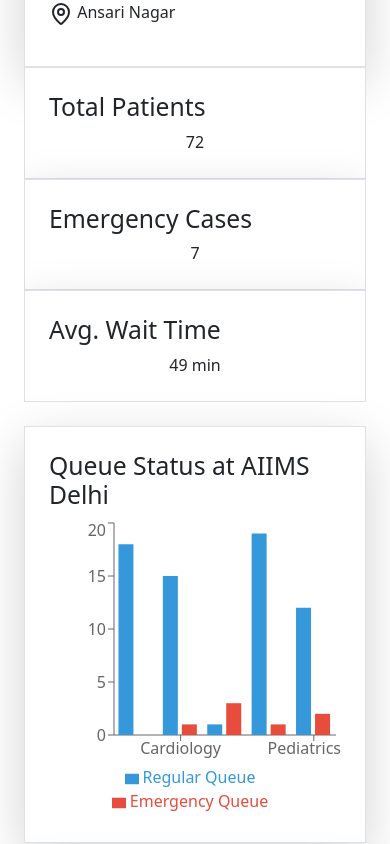
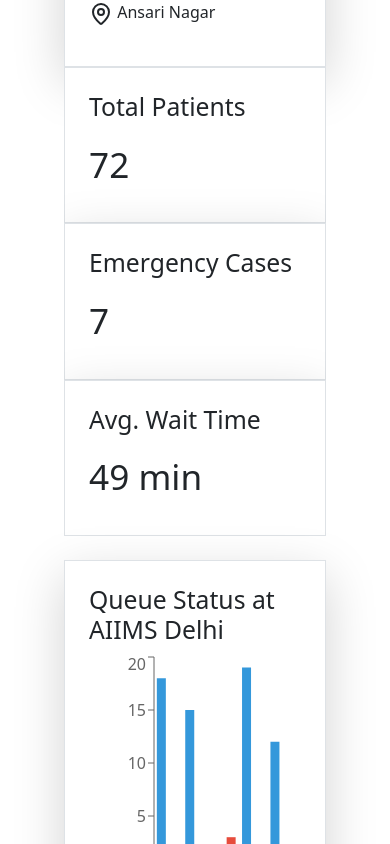
Before and after one commit to psychic-coder/caremate, a React (Create React App) app in the folder caremate_final_website/: page /find-hospital in a window 390 px wide. Shown: the part 1940-2784 px from the top of the page. Built offline with nearby package versions, Linux system fonts and the light colour scheme; the HTML template or start-up script is replaced by a standard one.

Commit message:
made all the changes except the dialog

```diff
--- a/caremate_final_website/package.json
+++ b/caremate_final_website/package.json
@@ -20,6 +20,7 @@
     "react-leaflet": "^4.2.1",
     "react-modal-image": "^2.6.0",
     "react-parallax": "^3.5.1",
+    "react-responsive": "^10.0.0",
     "react-router-dom": "^6.20.0",
     "react-scripts": "^5.0.1",
     "react-slick": "^0.29.0",
--- a/caremate_final_website/src/components/Pages/FindBed.jsx
+++ b/caremate_final_website/src/components/Pages/FindBed.jsx
@@ -101,7 +101,7 @@
         </Card>
 
         {/* Hospital Table */}
-      <Card className="mb-20 overflow-x-auto ">
+      <Card className="mb-20 overflow-x-auto relative">
         <CardHeader className="text-[#252b61]">
           <CardTitle>Hospital Availability</CardTitle>
         </CardHeader>
@@ -116,15 +116,16 @@
             </TableHead>
             <TableBody>
               {hospitals.map(hospital => (
-                <TableRow key={hospital.id}>
+                <TableRow key={hospital.id} >
                   <TableCell>{hospital.name}</TableCell>
-                  <TableCell>{hospital.bedsAvailable}</TableCell>
+                  <TableCell className="bg-green-500">{hospital.bedsAvailable}</TableCell>
                   <TableCell>
                     <Dialog
-                      trigger={<Button onClick={() => setSelectedHospital(hospital)} className="text-[#252b61]  font-bold">Book</Button>}
+                      className=""
+                      trigger={<Button onClick={() => setSelectedHospital(hospital)} className="font-bold" style={{backgroundColor:"green",color:"white"}} >Book</Button>}
                       title={`Book a Bed at ${hospital.name}`}
                     >
-                      <div className="grid gap-4 py-4">
+                      <div className="grid gap-4 py-4 absolute">
                         <Input
                           placeholder="Patient Name"
                           value={bookingDetails.name}
@@ -135,7 +136,7 @@
                           value={bookingDetails.contact}
                           onChange={(e) => setBookingDetails({ ...bookingDetails, contact: e.target.value })}
                         />
-                        <Button onClick={handleBooking} className="bg-[#252b61] text-white">Confirm Booking</Button>
+                        <Button onClick={handleBooking} className="bg-[#252b61] text-white bg-blue-500" style={{backgroundColor:"blue"}}>Confirm Booking</Button>
                       </div>
                     </Dialog>
                   </TableCell>
--- a/caremate_final_website/src/components/Pages/FindHospital.jsx
+++ b/caremate_final_website/src/components/Pages/FindHospital.jsx
@@ -17,6 +17,7 @@
 } from "../../components/ui/card";
 import { Alert, AlertDescription, AlertTitle } from "../../components/ui/alert";
 import { Button } from "../../components/ui/button";
+import { useMediaQuery } from 'react-responsive';
 
 import { Tabs, TabsContent } from "../../components/ui/tabs";
 
@@ -48,6 +49,8 @@
 };
 
 const OPDSQueueModel = () => {
+  const isDesktop = useMediaQuery({ minWidth: 1024 });
+  const isTablet = useMediaQuery({ minWidth: 768, maxWidth: 1023 });
   const [selectedHospital, setSelectedHospital] = useState(hospitals[0]);
   const [queueData, setQueueData] = useState(generateQueueData());
   const [selectedSpecialization, setSelectedSpecialization] = useState("");
@@ -96,11 +99,13 @@
     queueData.reduce((sum, spec) => sum + spec.avgWaitTime, 0) /
       queueData.length
   );
+//paddingLeft:"12rem",paddingRight:"12rem"
+  return (
 
-  return (
-    <div className="p-6 max-w-screen mx-auto bg-gray-100 min-h-screen pt-4 max-w-7xl mx-auto px-4 sm:px-6 lg:px-8 " style={{marginTop:"8rem",marginBottom:"5rem"}}>
+     <div className="max-w-screen bg-gray-100 min-h-screen pt-4   " style={{marginTop:"8rem",marginBottom:"5rem", paddingLeft: isDesktop ? '12rem' : isTablet ? '8rem' : '4rem',
+     paddingRight: isDesktop ? '12rem' : isTablet ? '8rem' : '4rem',}}>
 
-      <Card className="bg-white shadow-lg mb-6">
+      <Card className="bg-white shadow-lg mb-6 ">
         <CardHeader className="text-[#252b61]">
           <CardTitle>Select Hospital</CardTitle>
         </CardHeader>
@@ -128,13 +133,13 @@
         </CardContent>
       </Card>
 
-      <div className="grid grid-cols-1 md:grid-cols-3 gap-8 mb-8 overflow-x-auto">
+      <div className="grid grid-cols-1 md:grid-cols-3 gap-8 mb-8 overflow-x-auto ">
         <Card className="bg-white shadow-lg">
           <CardHeader className=" text-[#252b61] rounded-t-lg">
             <CardTitle>Total Patients</CardTitle>
           </CardHeader>
           <CardContent className="pt-6">
-            <div className="text-5xl font-bold text-center">
+            <div className="text-5xl font-bold py-2 " style={{fontSize:"2.2rem"}}>
               {totalPatients}
             </div>
           </CardContent>
@@ -144,7 +149,7 @@
             <CardTitle>Emergency Cases</CardTitle>
           </CardHeader>
           <CardContent className="pt-6">
-            <div className="text-5xl font-bold text-center text-red-600">
+            <div className="text-5xl font-bold  text-red-600 py-2" style={{fontSize:"2.2rem"}}>
               {totalEmergencies}
             </div>
           </CardContent>
@@ -154,7 +159,7 @@
             <CardTitle>Avg. Wait Time</CardTitle>
           </CardHeader>
           <CardContent className="pt-6">
-            <div className="text-5xl font-bold text-center">
+            <div className="text-5xl font-bold py-2 " style={{fontSize:"2.2rem"}}>
               {avgWaitTime} min
             </div>
           </CardContent>
@@ -245,8 +250,9 @@
           </div>
           <Button
             onClick={handleEmergency}
-            className="ml-auto bg-blue-500 text-white hover:bg-blue-600 disabled:bg-gray-400"
+            className="ml-auto hover:bg-blue-600 disabled:bg-gray-400 bg-red-500 text-white"
             disabled={!selectedSpecialization || isLoading}
+            style={{backgroundColor:"red"}}
           >
             {isLoading ? (
               <Loader2 className="w-5 h-5 animate-spin" />
@@ -261,7 +267,7 @@
       {alert && (
         <Alert variant="success" className="mt-6">
           <AlertTitle>{alert.title}</AlertTitle>
-          <AlertDescription>{alert.description}</AlertDescription>
+          <AlertDescription >{alert.description}</AlertDescription>
         </Alert>
       )}
     </div>
--- a/caremate_final_website/src/components/ui/dialog.js
+++ b/caremate_final_website/src/components/ui/dialog.js
@@ -7,7 +7,7 @@
     <>
       <span onClick={() => setIsOpen(true)}>{trigger}</span>
       {isOpen && (
-        <div className="fixed inset-0 flex items-center justify-center z-50">
+        <div className="fixed inset-0 flex items-center justify-center z-50 flex-nowrap absolute ">
           <div className="bg-white p-6 rounded-lg shadow-lg max-w-md w-full">
             <div className="flex justify-between items-center mb-4">
               <h2 className="text-xl font-bold">{title}</h2>
```
Also changed, not shown: 1 other file (tests, documents, lock files or other folders).
